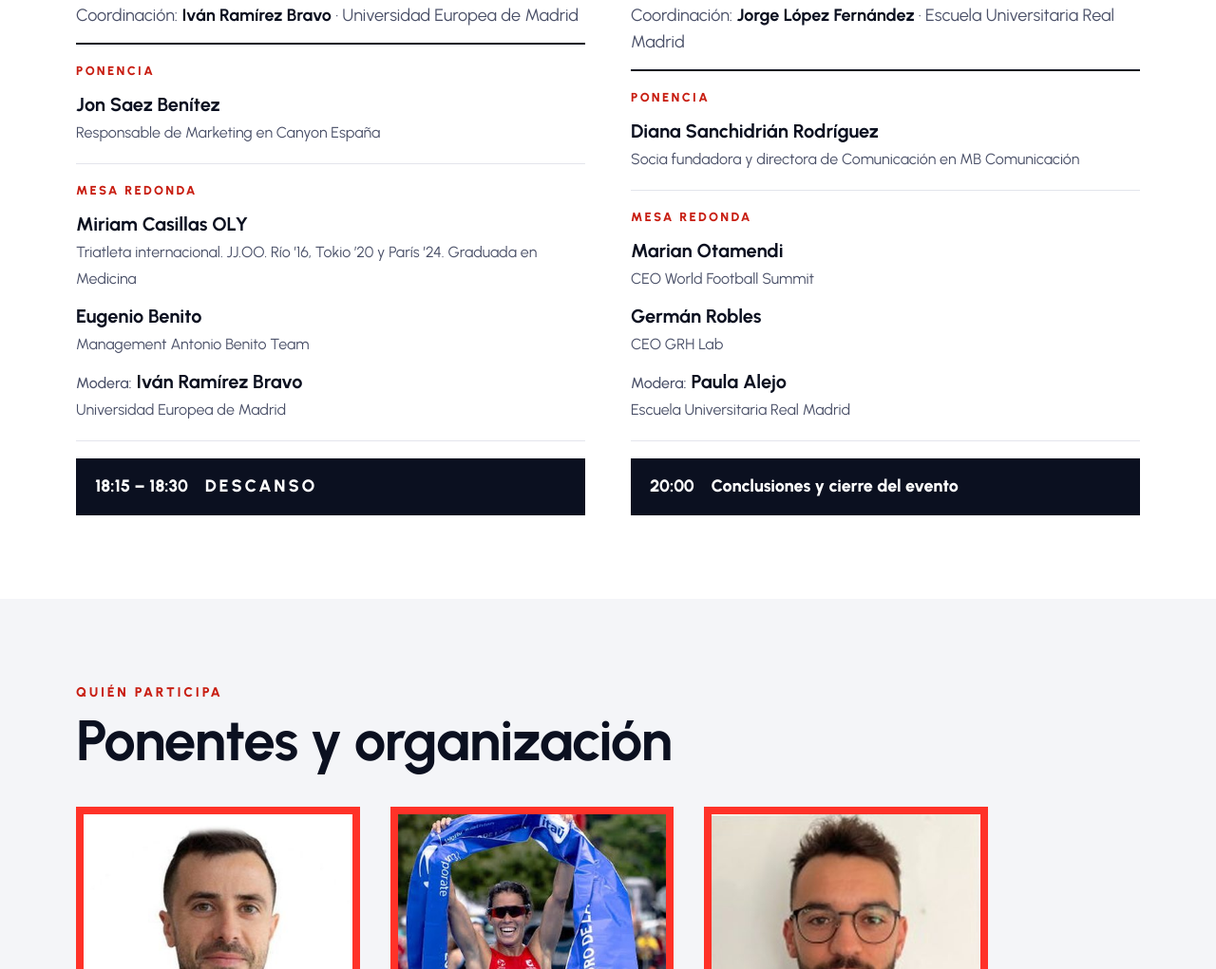
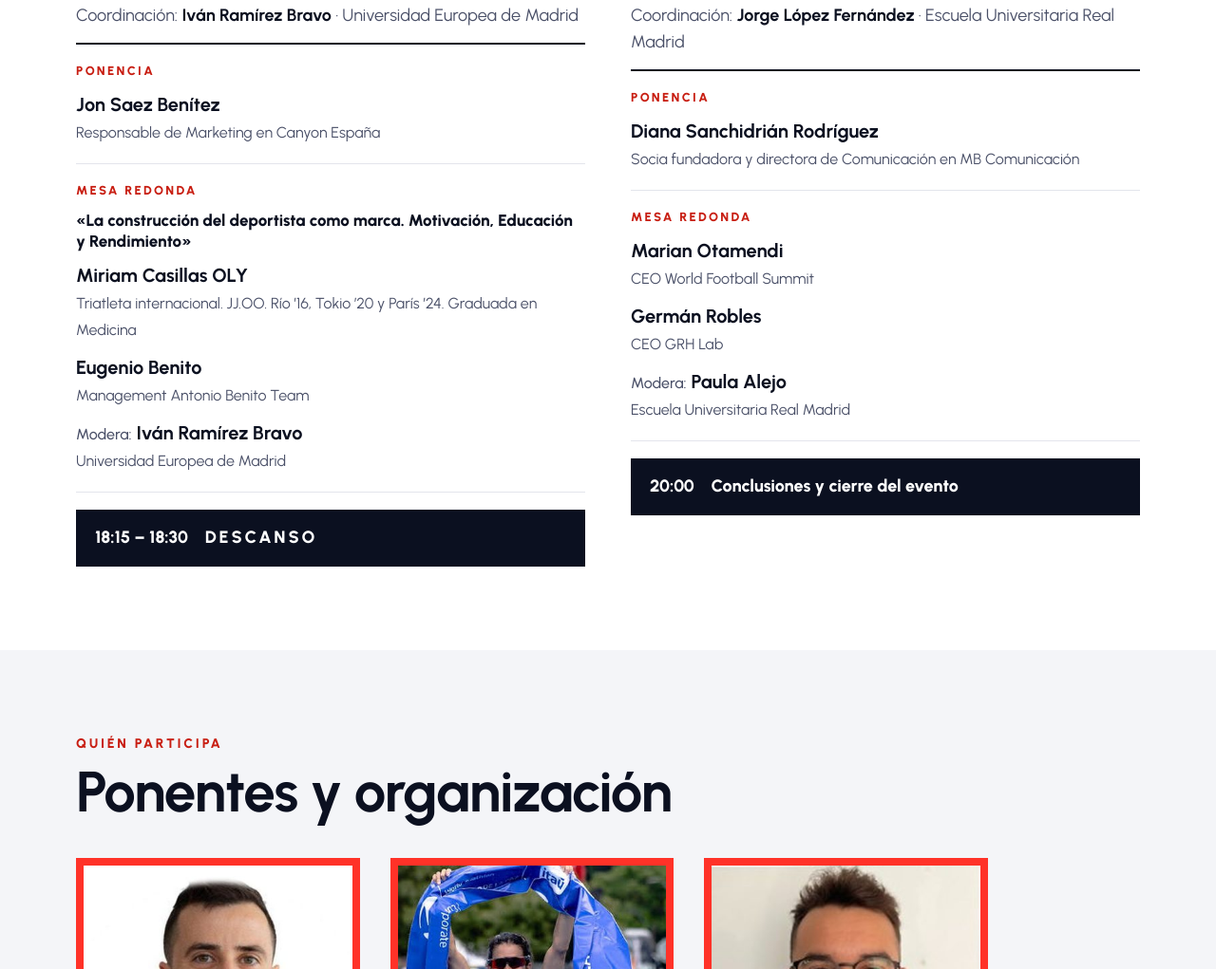
Before and after one commit to Adfexcc/Game-Changers, a plain HTML site: page index.html in a window 1280 px wide. Shown: the part 1232-2253 px from the top of the page at 95% size. Drawn offline with Linux system fonts and the light colour scheme.

Commit message:
Título de la mesa redonda del Bloque I
Co-Authored-By: Claude Opus 5.5 <noreply@anthropic.com>
Claude-Session: https://claude.ai/code/session_01CP4qo4Dh2XTBxRisx4jYVc

```diff
--- a/index.html
+++ b/index.html
@@ -86,6 +86,7 @@ h2 { font-size: clamp(36px, 5vw, 60px); line-height: 1; letter-spacing: -.02em;
 .coord { color: var(--muted); padding-bottom: 14px; border-bottom: 2px solid var(--navy); margin: 0; }
 .coord b { color: var(--navy); }
 .part { padding-block: 18px; border-bottom: 1px solid var(--line); display: flex; flex-direction: column; gap: 10px; }
+.part .mtitle { margin: 0; font-size: 17px; font-weight: 800; line-height: 1.3; }
 .part .lbl { font-size: 13px; font-weight: 800; letter-spacing: .18em; text-transform: uppercase; color: var(--red-text); }
 .who b { display: block; font-size: 20px; }
 .who span { color: var(--muted); font-size: 16px; }
@@ -206,6 +207,7 @@ footer img { height: 40px; width: auto; }
         <div class="part"><span class="lbl">Ponencia</span>
           <div class="who"><b>Jon Saez Benítez</b><span>Responsable de Marketing en Canyon España</span></div></div>
         <div class="part"><span class="lbl">Mesa redonda</span>
+          <p class="mtitle">«La construcción del deportista como marca. Motivación, Educación y Rendimiento»</p>
           <div class="who"><b>Miriam Casillas OLY</b><span>Triatleta internacional. JJ.OO. Río ’16, Tokio ’20 y París ’24. Graduada en Medicina</span></div>
           <div class="who"><b>Eugenio Benito</b><span>Management Antonio Benito Team</span></div>
           <div class="who"><b><span class="mod">Modera:</span> Iván Ramírez Bravo</b><span>Universidad Europea de Madrid</span></div></div>
```
